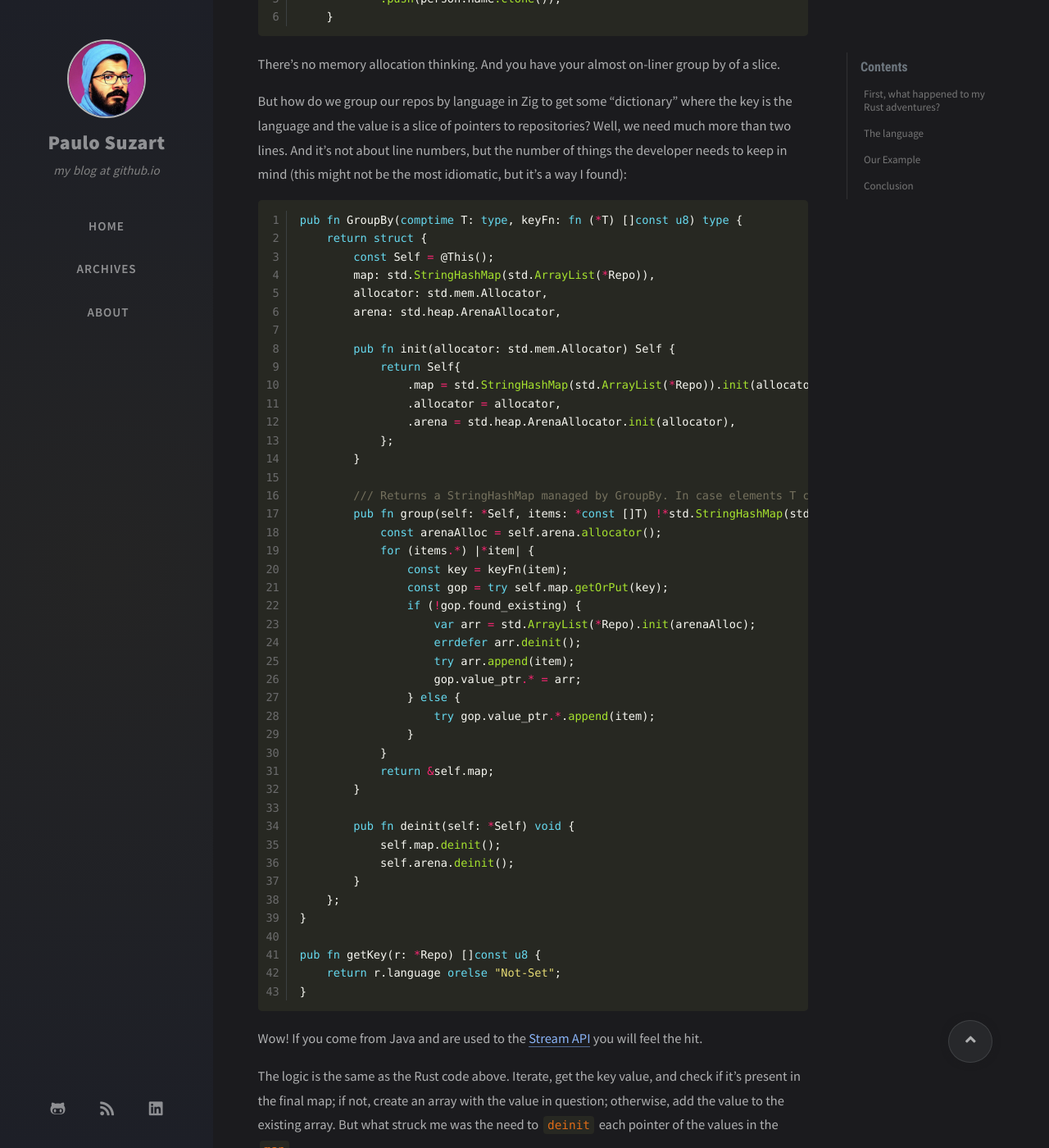
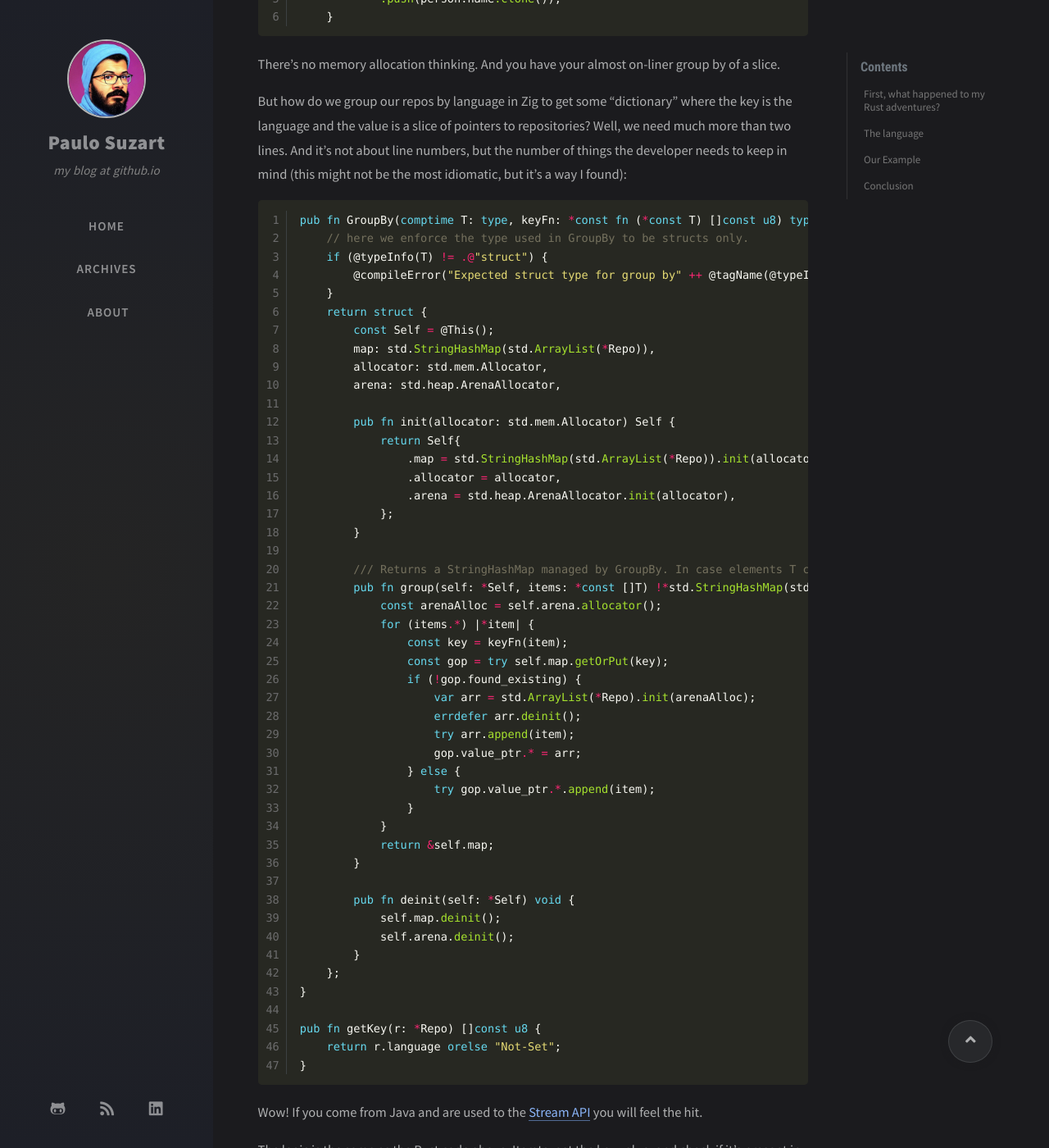
Before and after one commit to paulosuzart/paulosuzart.github.io, a Jekyll site: the page built from _posts/2025-01-05-trying-zig-http-client-and-json-parser.md, in a window 1280 px wide and 1400 px high, scrolled down 6381 px. Shown: the whole window at 82% size. Built offline with Jekyll 4.4.1, drawn with Linux system fonts in a browser that asks for light colours; nearby versions of some CDN libraries; comment, search, counter and statistics services are not loaded; some of the changed text lies outside the part shown.

Commit message:
Smal bits

````diff
--- a/_posts/2025-01-05-trying-zig-http-client-and-json-parser.md
+++ b/_posts/2025-01-05-trying-zig-http-client-and-json-parser.md
@@ -54,7 +54,7 @@ pub const Repo = struct {
     name: []const u8,
     owner: Owner,
     description: ?[]const u8,
-    topics: [][]u8,
+    topics: [][]const u8,
     language: ?[]const u8,
 };
 ```
@@ -219,7 +219,11 @@ There's no memory allocation thinking. And you have your almost on-liner group b
 But how do we group our repos by language in Zig to get some "dictionary" where the key is the language and the value is a slice of pointers to repositories? Well, we need much more than two lines. And it's not about line numbers, but the number of things the developer needs to keep in mind (this might not be the most idiomatic, but it's a way I found):
 
 ```zig
-pub fn GroupBy(comptime T: type, keyFn: fn (*T) []const u8) type {
+pub fn GroupBy(comptime T: type, keyFn: *const fn (*const T) []const u8) type {
+    // here we enforce the type used in GroupBy to be structs only.
+    if (@typeInfo(T) != .@"struct") {
+        @compileError("Expected struct type for group by" ++ @tagName(@typeInfo(T)));
+    }
     return struct {
         const Self = @This();
         map: std.StringHashMap(std.ArrayList(*Repo)),
@@ -271,6 +275,8 @@ It makes sense if you understand Zig's "No hidden allocations" philosophy. In th
 
 Here we have the help of a special allocator called [`ArenaAllocator`](https://www.openmymind.net/learning_zig/heap_memory/#arena).
 Notice how each iteration inside the `for` loop will allocate a new `ArrayList(*Repo)` for each entry not found in the final `map`. All these `ArrayList`s must be freed along with our `GroupBy`, either tracking these allocations in the `map` value pointers or via less cognitive loaded dedicated allocator tha can free up everything at once.
+
+One last note is the first line of `GroupBy`. Because we use `comptime` types, we could pass anything including `GroupBy(u32, ..)`, which is invalid for our code to work properly. This first bit ensures we take only structs for processing.
 
 This is how you call the `GroupBy`:
 
````
